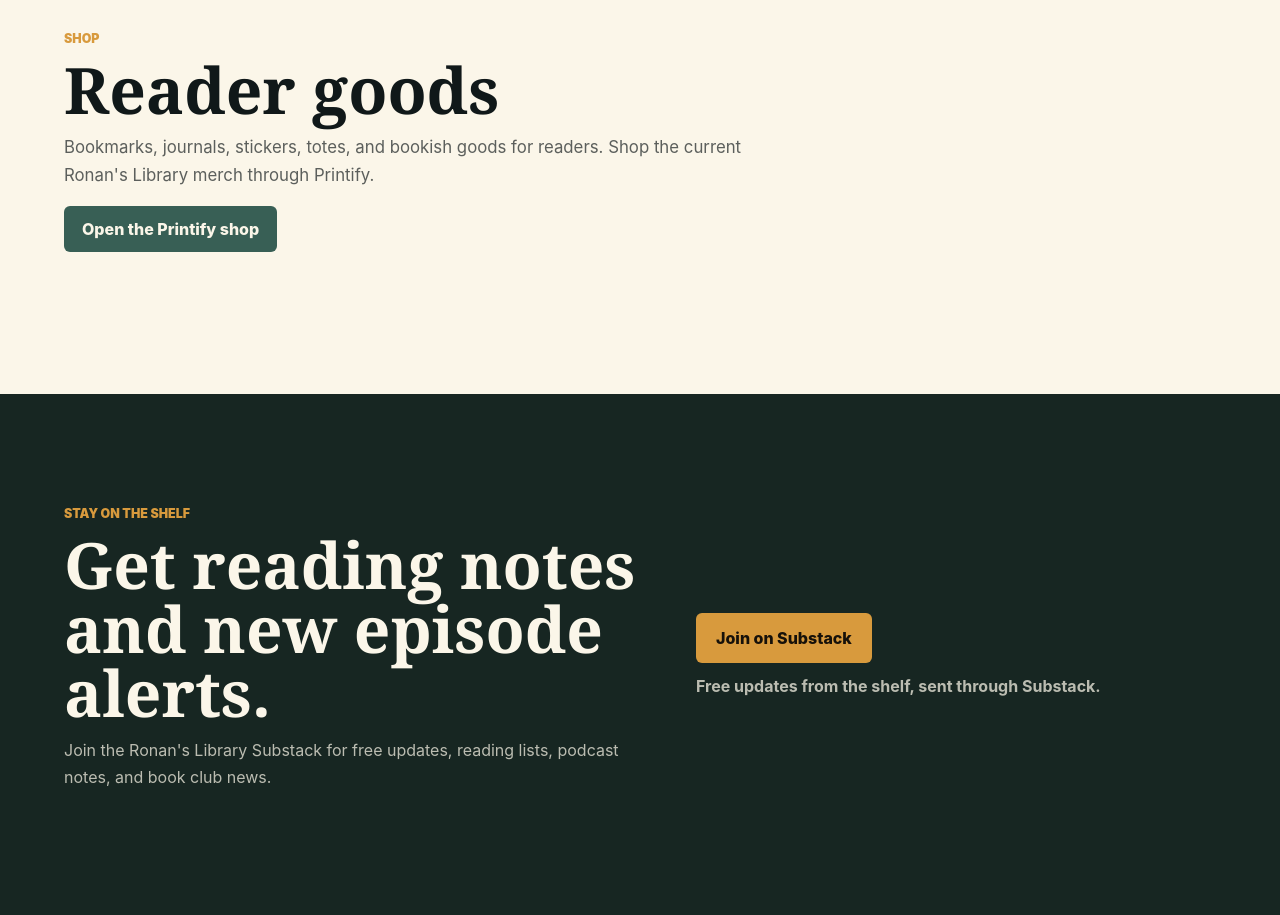
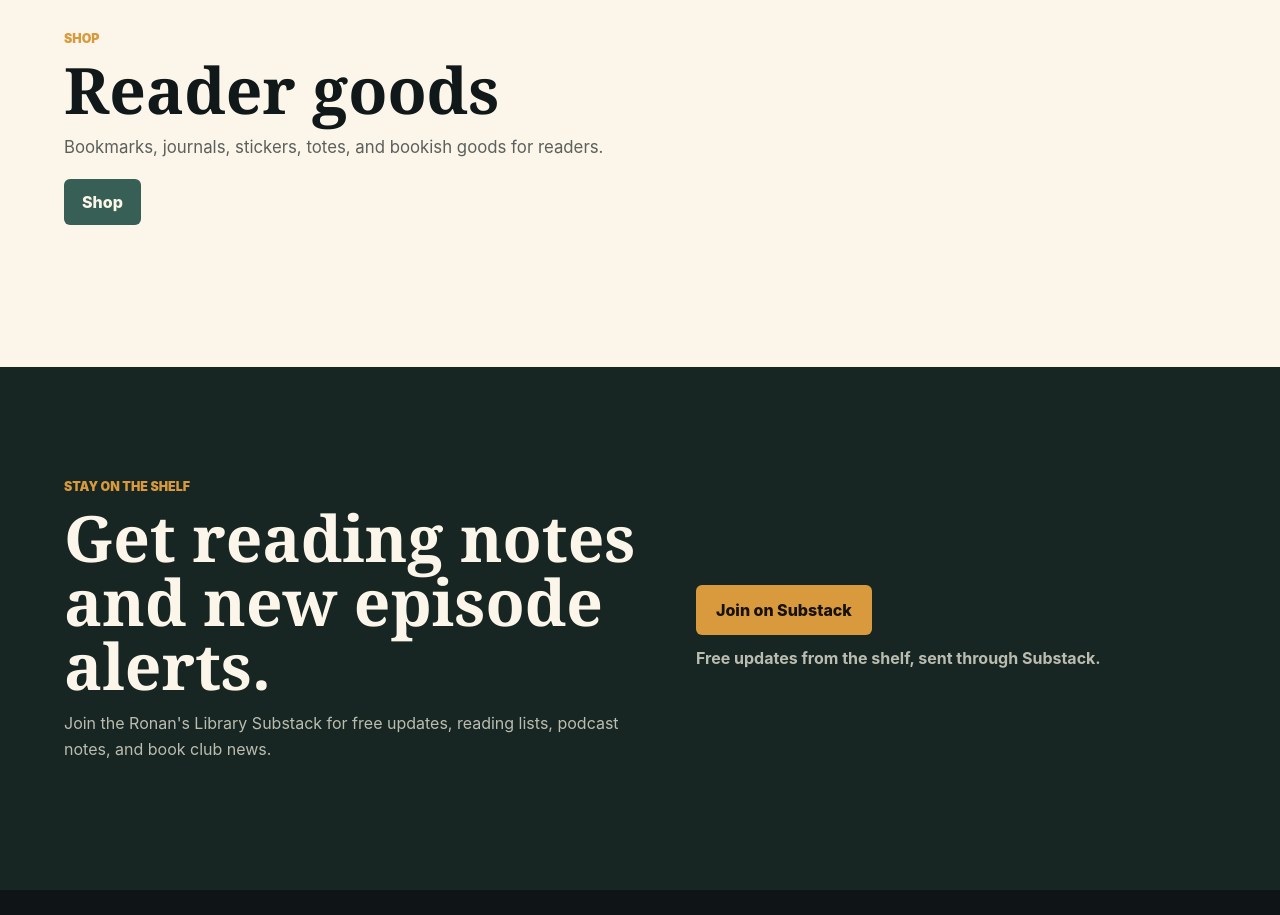
Before and after one commit to ronanslibrary/ronans-library, a plain HTML site: page index.html in a window 1280 px wide. Shown: the part 2820-3735 px from the top of the page. Drawn offline with Linux system fonts and the light colour scheme.

Commit message:
Update index.html

```diff
--- a/index.html
+++ b/index.html
@@ -128,8 +128,8 @@
         <div class="section-heading">
           <p class="eyebrow">Shop</p>
           <h2>Reader goods</h2>
-          <p>Bookmarks, journals, stickers, totes, and bookish goods for readers. Shop the current Ronan's Library merch through Printify.</p>
-          <a class="section-link" href="https://ronans-library.printify.me/" target="_blank" rel="noreferrer">Open the Printify shop</a>
+          <p>Bookmarks, journals, stickers, totes, and bookish goods for readers.</p>
+          <a class="section-link" href="https://ronans-library.printify.me/" target="_blank" rel="noreferrer">Shop</a>
         </div>
       </section>
 
```
